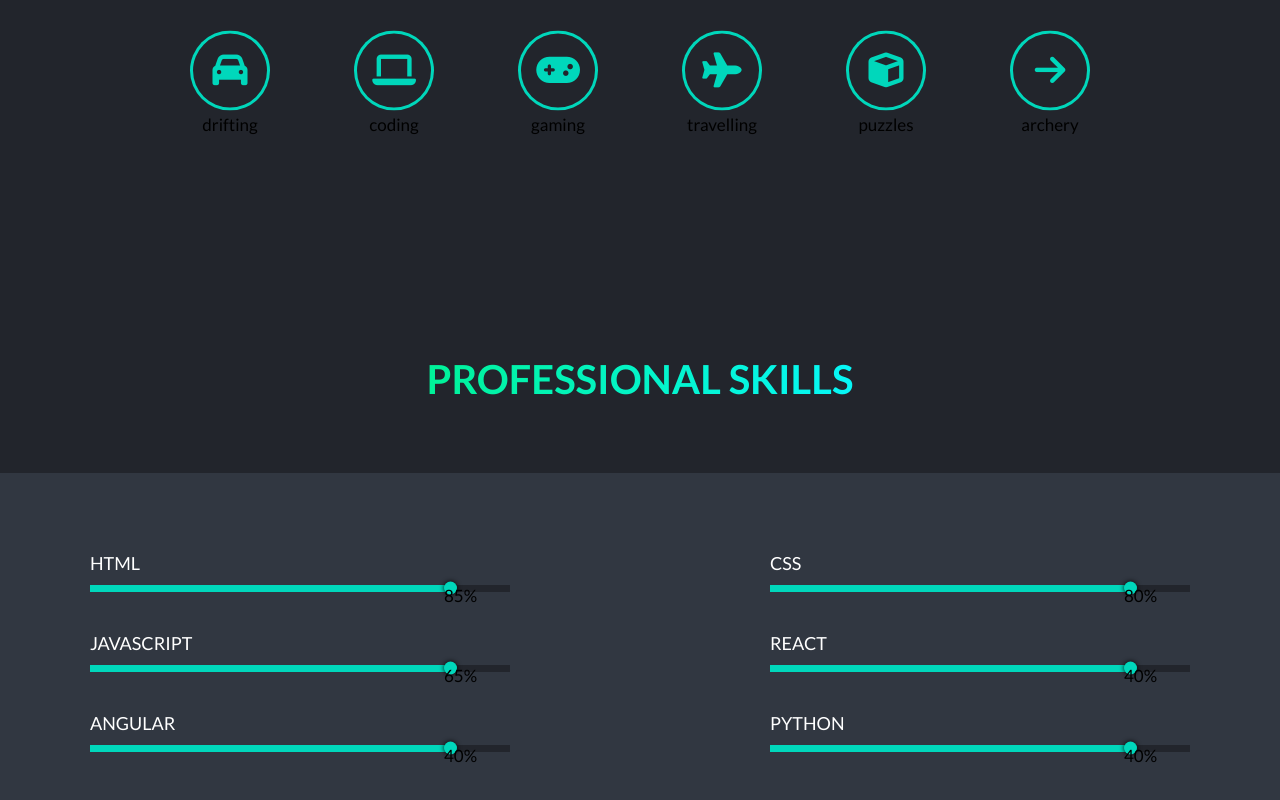
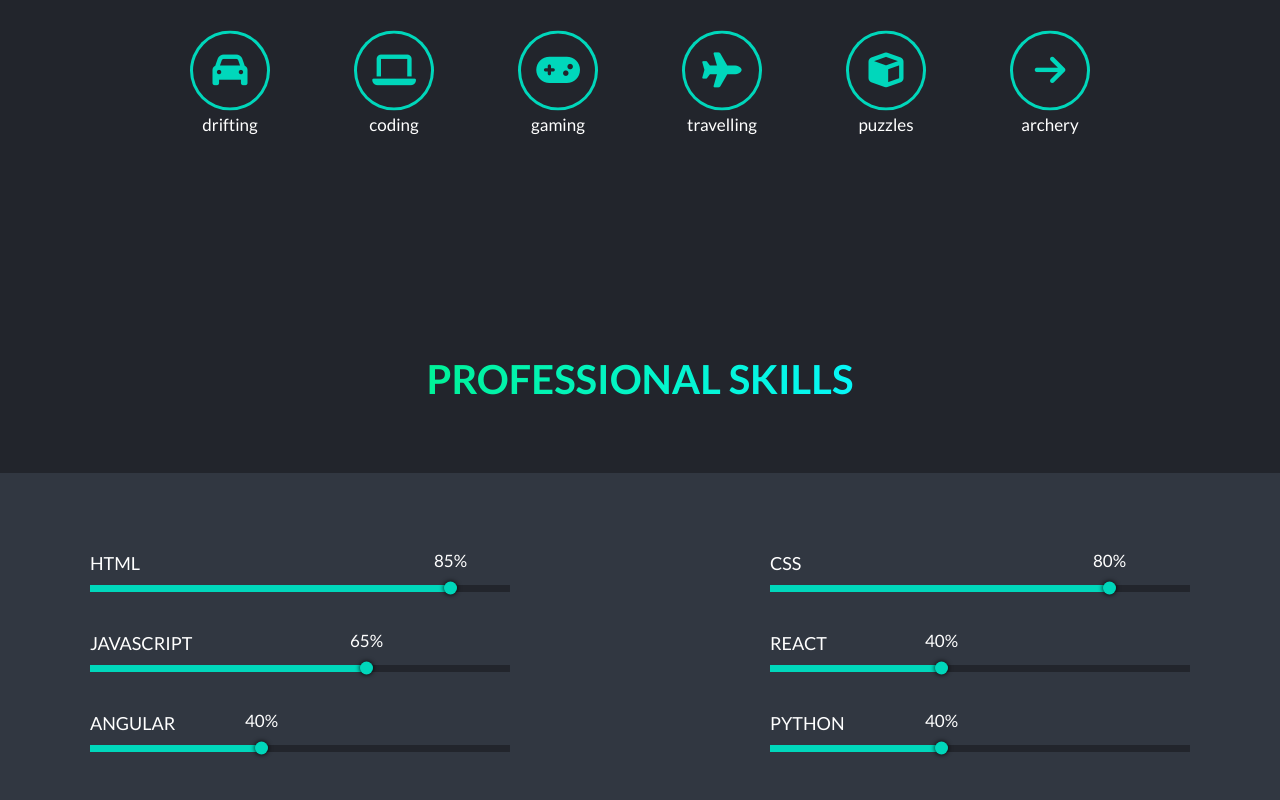
Before and after one commit to maqsudcoder/portfolio, a website: page index.html in a window 1280 px wide. Shown: the part 1715-2515 px from the top of the page. Drawn offline with Linux system fonts and the light colour scheme.

Commit message:
Update style.css

```diff
--- a/css/style.css
+++ b/css/style.css
@@ -66,6 +66,13 @@ p {
       color: #00d7bb;
       padding-right: 1rem; }
 
+.progress__percentage {
+  position: absolute;
+  left: 50%;
+  top: -2rem;
+  transform: translate(-50%, -50%);
+  color: white; }
+
 .u-align-center-vertcally {
   position: absolute;
   left: 50%;
@@ -89,9 +96,21 @@ p {
     .progress__line-part {
       position: relative;
       height: 100%;
-      width: 85%;
+      width: 0;
       background-color: #00d7bb;
       border-radius: inherit; }
+    .progress__line .p-html {
+      width: 85%; }
+    .progress__line .p-css {
+      width: 80%; }
+    .progress__line .p-javascript {
+      width: 65%; }
+    .progress__line .p-react {
+      width: 40%; }
+    .progress__line .p-angular {
+      width: 40%; }
+    .progress__line .p-python {
+      width: 40%; }
   .progress__dot {
     position: absolute;
     right: -1rem;
@@ -163,7 +182,8 @@ p {
 .section-interests {
   background-color: #22252c;
   height: 50vh;
-  position: relative; }
+  position: relative;
+  color: white; }
   .section-interests__list {
     display: flex;
     flex-direction: row;
```
